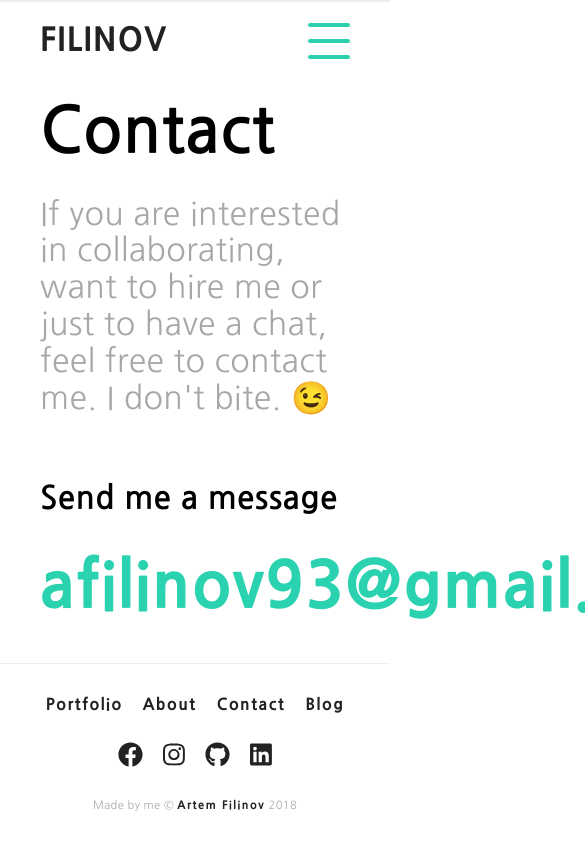
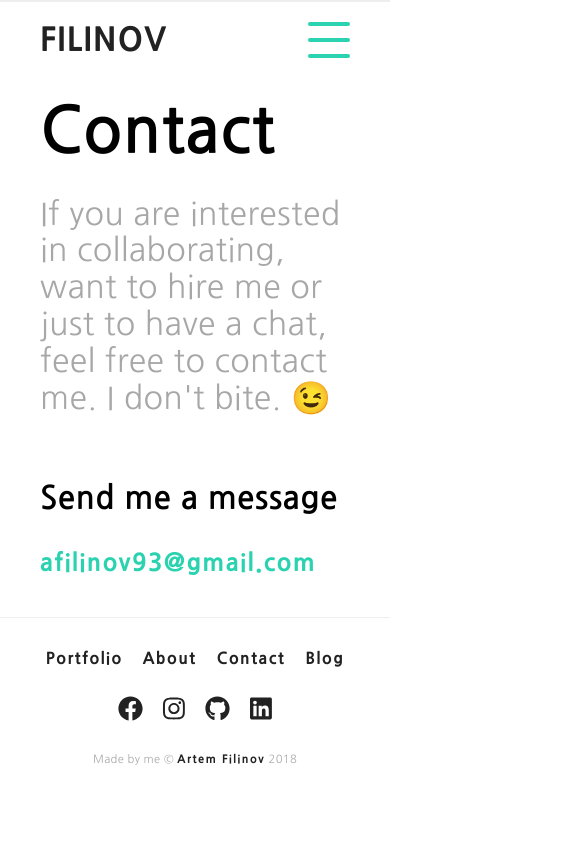
Before and after one commit to Johnnypanda/portfolio-v-3, a React app: page /contact in a window 390 px wide. Shown: the top 844 px of the page, 585 px wide, since content can reach past the window. Built offline with nearby package versions, Linux system fonts and the light colour scheme.

Commit message:
fied hamburger issue

```diff
--- a/package.json
+++ b/package.json
@@ -46,6 +46,8 @@
     "react": "^16.4.2",
     "react-dev-utils": "^5.0.1",
     "react-dom": "^16.4.2",
+    "react-lazy-load-image-component": "^1.1.2",
+    "react-preload-image": "^1.0.4",
     "react-router-dom": "^4.3.1",
     "react-transition-group": "^2.4.0",
     "resolve": "1.6.0",
--- a/src/App.js
+++ b/src/App.js
@@ -81,7 +81,7 @@ class App extends Component {
         <TransitionGroup>
         <CSSTransition
           key={location.key}
-          timeout={300}
+          timeout={500}
           classNames='fade'
         >
           <Switch location={location}>
--- a/src/components/Footer.js
+++ b/src/components/Footer.js
@@ -24,10 +24,10 @@ class Footer extends Component {
 
                     <nav className="site-footer__social-nav">
                         <ul>
-                            <li><a><FontAwesomeIcon icon={['fab', 'facebook']} /></a></li>
-                            <li><a><FontAwesomeIcon icon={['fab', 'instagram']} /></a></li>
-                            <li><a><FontAwesomeIcon icon={['fab', 'github']} /></a></li>
-                            <li><a><FontAwesomeIcon icon={['fab', 'linkedin']} /></a></li>
+                            <li><a href="https://www.facebook.com/filinovartem" target="_blank" rel="noopener noreferrer"><FontAwesomeIcon icon={['fab', 'facebook']} /></a></li>
+                            <li><a href="https://www.instagram.com/artemfilinov/" target="_blank" rel="noopener noreferrer"><FontAwesomeIcon icon={['fab', 'instagram']} /></a></li>
+                            <li><a href="https://github.com/Johnnypanda" target="_blank" rel="noopener noreferrer"><FontAwesomeIcon icon={['fab', 'github']} /></a></li>
+                            <li><a href="https://www.linkedin.com/in/artemfilinov/" target="_blank" rel="noopener noreferrer"><FontAwesomeIcon icon={['fab', 'linkedin']} /></a></li>
                         </ul>
                     </nav>
                 </div>
--- a/src/components/Portfolio.js
+++ b/src/components/Portfolio.js
@@ -1,5 +1,5 @@
 import React, { Component } from 'react';
-
+import { LazyLoadImage } from 'react-lazy-load-image-component';
 class Portfolio extends Component {
     render(){
         return(
@@ -15,7 +15,7 @@ class Portfolio extends Component {
                             <article>
                                 <a href={project.url} target="_blank">
                                     <figure>
-                                        <img alt={project.name} src={project.image}/>
+                                        <LazyLoadImage effect="opacity" alt={project.name} src={project.image}/>
                                         <div className="portfolio_arrow">
                                             <span></span>
                                         </div>
--- a/src/index.scss
+++ b/src/index.scss
@@ -204,8 +204,8 @@ cursor: pointer;
     right: 0;
     z-index: 10;
     height: 125px;
-    transition: top 0.2s ease-in;
-    will-change: height;
+    transition: top 0.3s ease;
+    will-change: position;
 
     &__nav{
         ul{
@@ -235,6 +235,7 @@ cursor: pointer;
     &__right {
         background: $mainGrey;
         position: relative;
+        font-size: 1rem;
     }
 
     &__site-name {
@@ -267,13 +268,14 @@ cursor: pointer;
     position: absolute;
     cursor: pointer;
     padding: 21px;
-    margin-right: 40px;
+    margin: 20px 40px 0px 0px;
     right: 0;
-    top: 0;
+    top: -0;
     span {
       display: block;
       position: absolute;
-      height: 2.22px * $hamsizemultiplier;
+      top: 0;
+      height: 2.2px * $hamsizemultiplier;
       width: 100%;
       background: $hoverColor none repeat scroll 0% 0%;
       opacity: 1;
@@ -564,8 +566,12 @@ cursor: pointer;
         }
 
         a {
-        font-size: 4rem;
+        font-size: 1.5rem;
         color: $hoverColor;
+
+            @include atMedium {
+                font-size: 4rem;
+            }
         }
 
         a:hover {
```
Also changed, not shown: 1 other file (tests, documents, lock files or other folders). Lines whose indentation alone changed are shown as unchanged.
